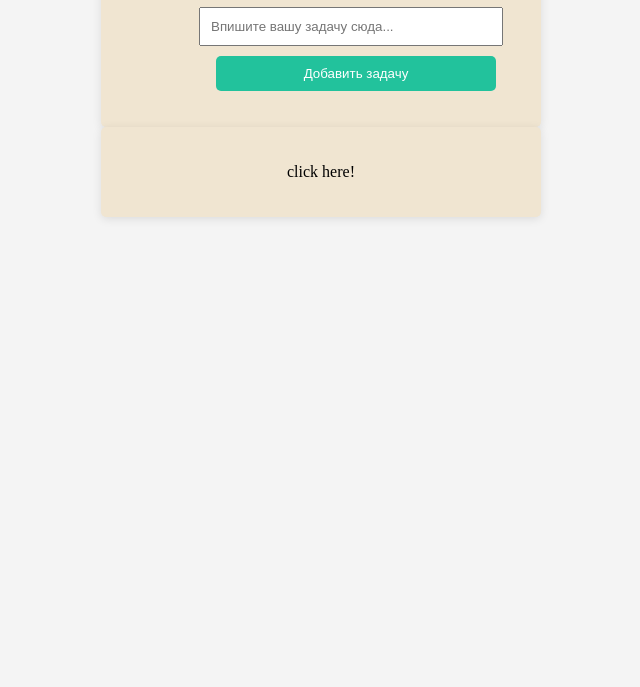
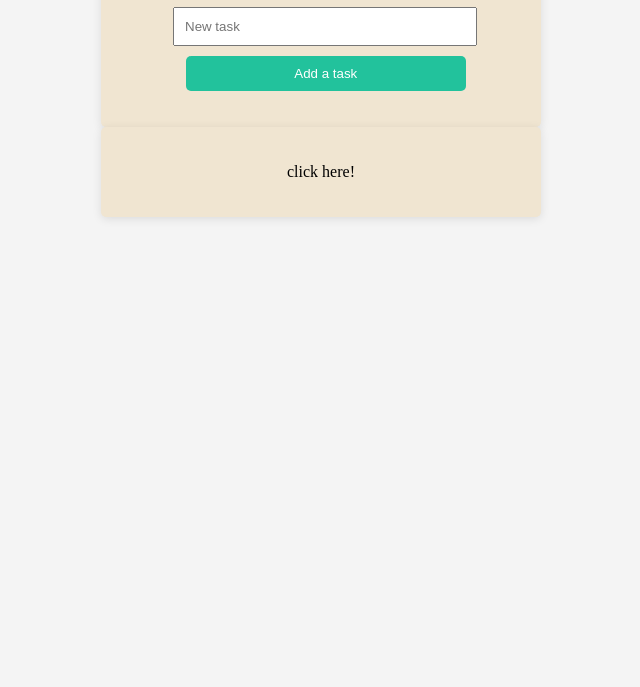
Before and after one commit to Helen1553/week_11, a plain HTML site: page index.html in a window 1280 px wide. Shown: the part 113-800 px from the top of the page, without its empty margins (319-959 px from the left). Drawn offline with Linux system fonts and the light colour scheme.

Commit message:
Подредактированы стили и js

```diff
--- a/index.html
+++ b/index.html
@@ -10,11 +10,11 @@
 
     <div class="container">
         <h1>
-            This is my ToDo List
+            To-Do List
         </h1>
-        <input type="text" id="input" placeholder="Впишите вашу задачу сюда...">
-        <button id="addButton">
-            Добавить задачу
+        <input type="text" id="input" placeholder="New task" class = input>
+        <button class = "btn" id="addButton">
+            Add a task
         </button>
         <ul id="taskList"></ul> <!-- Для скрипта - выпадающие списки задач, введённые пользователем -->
     </div>
--- a/index.js
+++ b/index.js
@@ -30,7 +30,7 @@ const addButton = document.getElementById('addButton');
 const taskList = document.getElementById('taskList');
 
 // Создаём функцию, которая будет срабатывать при клике на кнопку (обработчик события - ниже)
-    let addTask = () => {
+    const addTask = () => {
          // переменная для значения = введенному значению в инпут от пользователя
         const newTask = document.createElement('li'); // создаём новый элемент списка
         newTask.textContent = taskInput.value; // новый элемент списка = то, что ввел пользователь
@@ -41,7 +41,7 @@ const taskList = document.getElementById('taskList');
     };
 
     //Функция для вычеркивания задач из тудушки (aka пометка "выполнено")
-    function toggleTaskCompletion(event) {
+    const toggleTaskCompletion = (event) => {
         event.target.classList.toggle('completed');
     }
 
@@ -55,7 +55,7 @@ taskInput.addEventListener('keypress', function(event) {
     }
 });
 
-let clickFunction = () =>{
+const clickFunction = () =>{
     const click = document.getElementById('click')
     const image = document.getElementById('img');
     image.classList.toggle('hidden');
--- a/style.css
+++ b/style.css
@@ -16,17 +16,17 @@ body {
         text-align: center;
     }
 
-    input {
+    .input {
         width: 70%;
         padding: 10px;
-        margin-left: 60px;
+        margin-left: 0.5rem;
         margin-bottom: 10px;
     }
 
-    button {
+    .btn {
         width: 70%;
         padding: 10px;
-        margin-left: 70px;
+        margin-left: 0.6rem;
         background-color: #22c29c;
         color: white;
         border: none;
@@ -34,7 +34,7 @@ body {
         cursor: pointer;
     }
 
-    button:hover {
+    .btn:hover {
         background-color: #006e56;
     }
 
```
